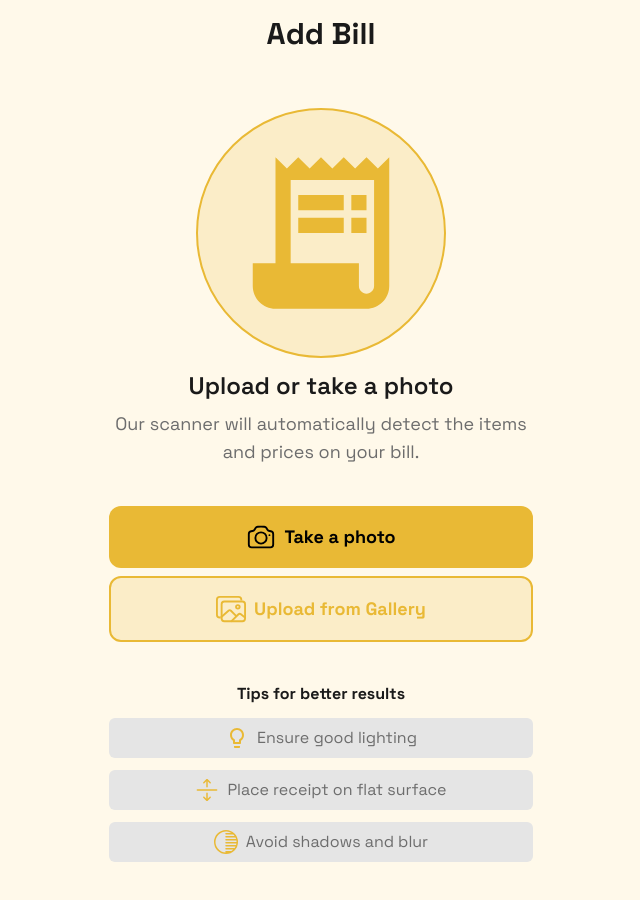
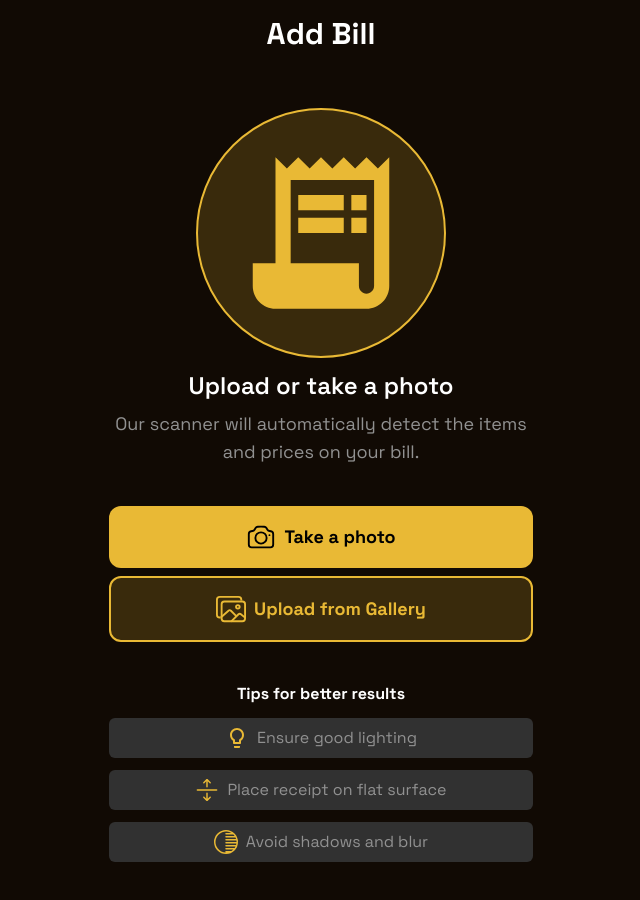
Before and after one commit to Jonatas-01/bill-splitter, a Next.js app: page / in a window 1280 px wide. Shown: the whole page, without its empty margins (319-959 px from the left). Built offline with nearby package versions, Linux system fonts and the light colour scheme.

Commit message:
style: removed light mode style

```diff
--- a/app/globals.css
+++ b/app/globals.css
@@ -1,43 +1,23 @@
 @import "tailwindcss";
 
-/* Light mode (default) */
 :root {
     /* Colors */
     --color-primary: #e9b935;
     --color-primary-dark: #e9b9352f;
 
-    --color-bg-primary: #fff9ea;
-    --color-bg-secondary: #f5f5f5;
-    --color-bg-tertiary: #e5e5e5;
+    --color-bg-primary: #110a04;
+    --color-bg-secondary: #1d1d1d;
+    --color-bg-tertiary: #313131;
 
-    --color-text-primary: #1a1a1a;
-    --color-text-secondary: #6d6d6d;
-    --color-text-tertiary: #919191;
+    --color-text-primary: #ffffff;
+    --color-text-secondary: #919191;
+    --color-text-tertiary: #6d6d6d;
 
-    --color-border-primary: #d4d4d4;
-    --color-border-secondary: #a3a3a3;
+    --color-border-primary: #383838;
+    --color-border-secondary: #6d6d6d;
 
     /* Borders */
     --border-radius: 12px;
-}
-
-/* Dark mode (system preference) */
-@media (prefers-color-scheme: dark) {
-    :root {
-        --color-primary: #e9b935;
-        --color-primary-dark: #e9b9352f;
-
-        --color-bg-primary: #110a04;
-        --color-bg-secondary: #1d1d1d;
-        --color-bg-tertiary: #313131;
-
-        --color-text-primary: #ffffff;
-        --color-text-secondary: #919191;
-        --color-text-tertiary: #6d6d6d;
-
-        --color-border-primary: #383838;
-        --color-border-secondary: #6d6d6d;
-    }
 }
 
 html,
```
Also changed, not shown: 1 other file (tests, documents, lock files or other folders).
